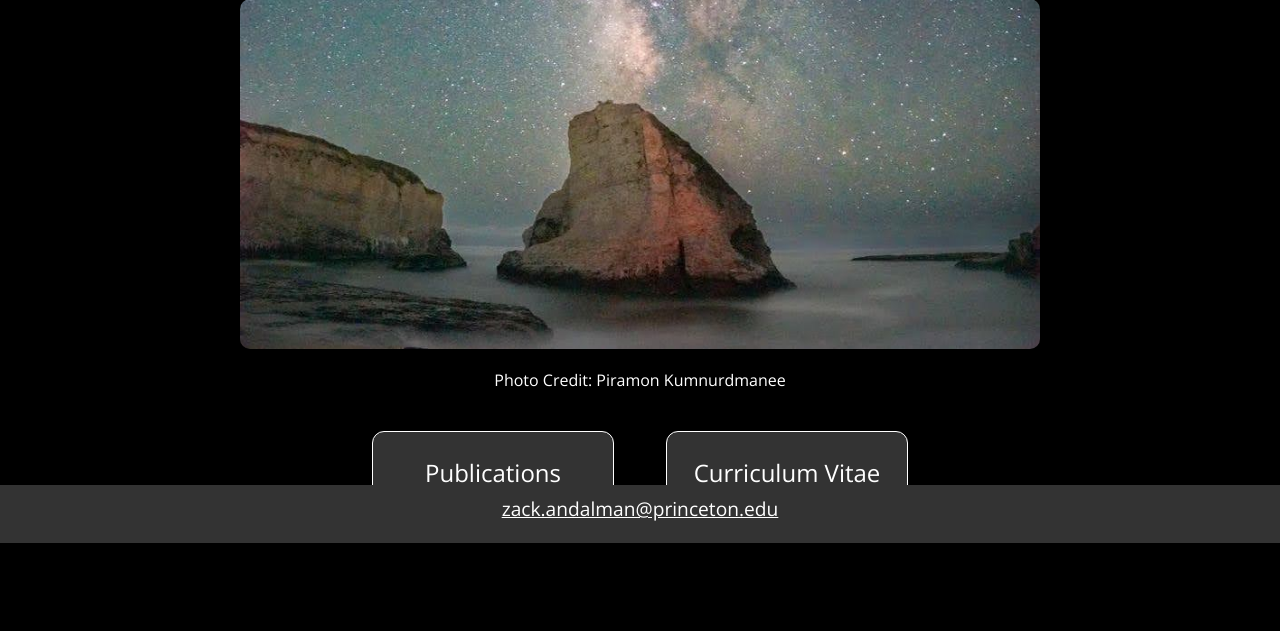
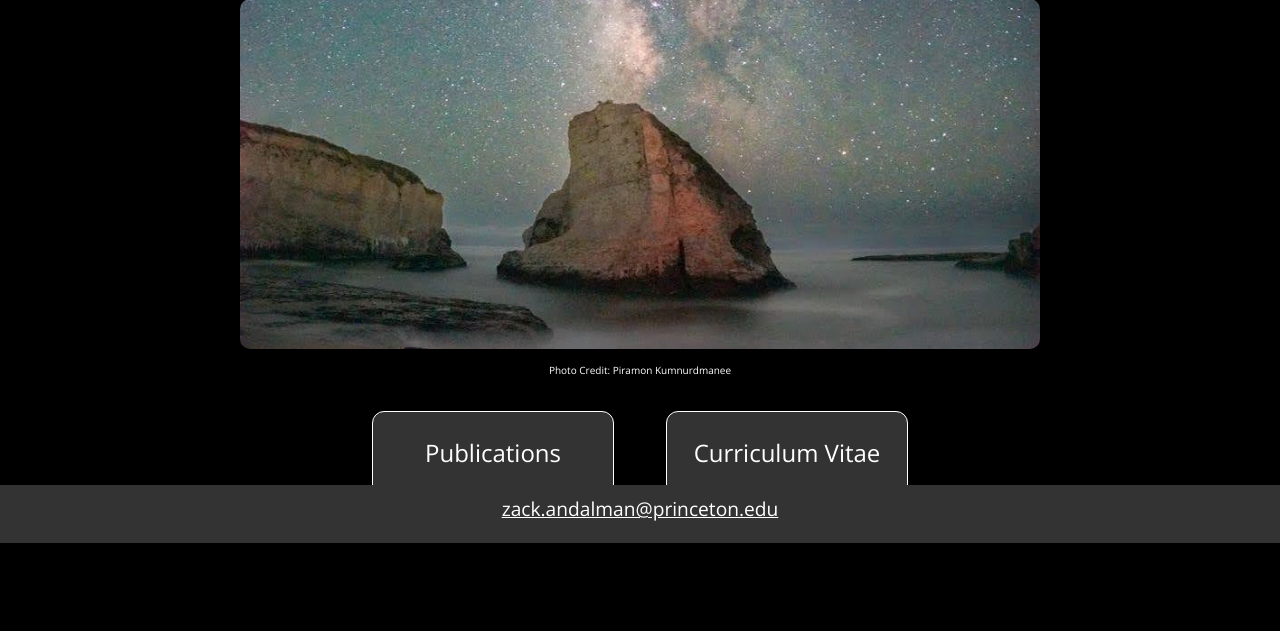
Before and after one commit to zandalman/zandalman.github.io, a Flask app: page / in a window 1280 px wide. Shown: the part 257-888 px from the top of the page. After the commit the page ends 800 px from the top, so only its background shows below. Run offline with Flask 3, Linux system fonts and the light colour scheme.

Commit message:
Updated fontsize

```diff
--- a/build/index.html
+++ b/build/index.html
@@ -29,7 +29,7 @@
 
     <div style="text-align: center; position: relative;">
         <img style="border-radius: 10px; width: 90%; max-width: 800px;" src='../static/images/sky.JPG' alt="The Milky Way over Shark Fin Cove">
-        <p style="text-align: center; font-size: 100%;">Photo Credit: Piramon Kumnurdmanee</p>
+        <p style="text-align: center; font-size: 10px;">Photo Credit: Piramon Kumnurdmanee</p>
     </div>
 
     <div id="button-holder">
--- a/templates/index.html
+++ b/templates/index.html
@@ -7,7 +7,7 @@
 
     <div style="text-align: center; position: relative;">
         <img style="border-radius: 10px; width: 90%; max-width: 800px;" src='../static/images/sky.JPG' alt="The Milky Way over Shark Fin Cove">
-        <p style="text-align: center; font-size: 100%;">Photo Credit: Piramon Kumnurdmanee</p>
+        <p style="text-align: center; font-size: 10px;">Photo Credit: Piramon Kumnurdmanee</p>
     </div>
 
     <div id="button-holder">
```
